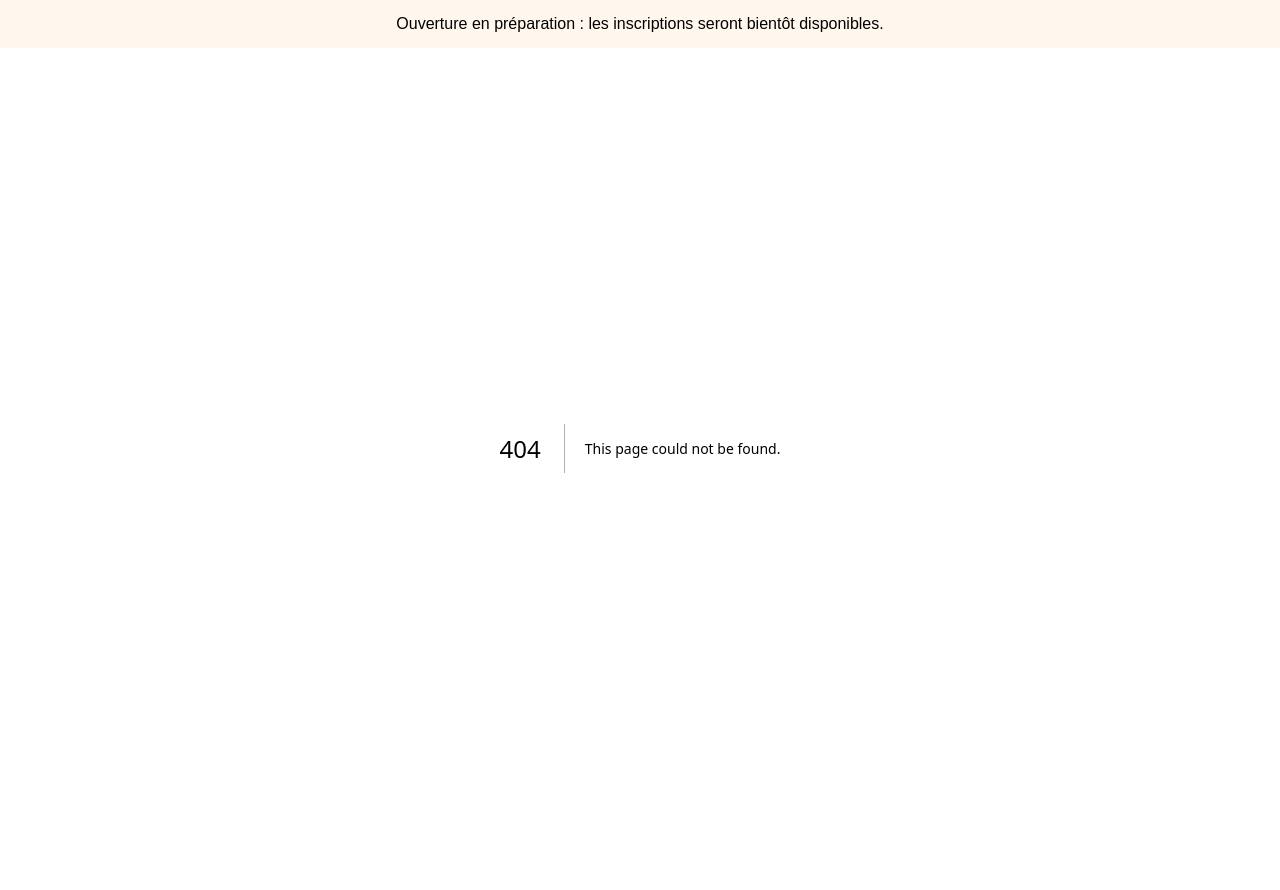
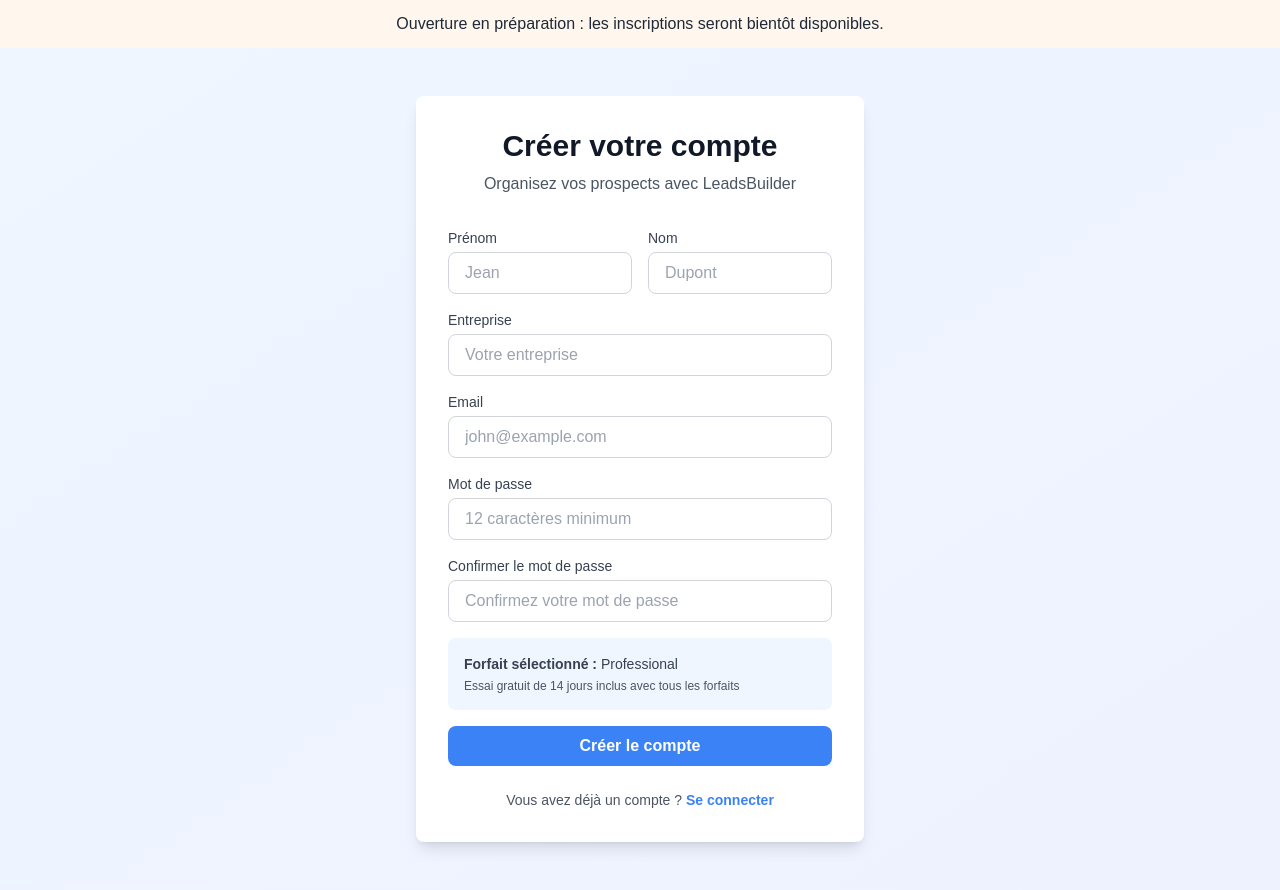
Before and after one commit to infofbentretiens-code/leadsbuilder, a Next.js app: page /auth/signup in a window 1280 px wide. Before the commit this address had no page. Before the commit the page ends 848 px from the top, so only its background shows below. Built offline with nearby package versions, Linux system fonts and the light colour scheme.

Commit message:
Ajouter app/auth/signup

```diff
--- /dev/null
+++ b/app/auth/signup/page.js
@@ -0,0 +1,206 @@
+'use client';
+
+import { useState, Suspense } from 'react';
+import { useRouter, useSearchParams } from 'next/navigation';
+import Link from 'next/link';
+
+function SignupForm() {
+  const router = useRouter();
+  const searchParams = useSearchParams();
+  const planParam = searchParams.get('plan') || 'professional';
+
+  const [formData, setFormData] = useState({
+    email: '',
+    password: '',
+    confirmPassword: '',
+    firstName: '',
+    lastName: '',
+    company: '',
+  });
+
+  const [error, setError] = useState('');
+  const [loading, setLoading] = useState(false);
+
+  const handleChange = (e) => {
+    const { name, value } = e.target;
+    setFormData(prev => ({
+      ...prev,
+      [name]: value,
+    }));
+  };
+
+  const handleSubmit = async (e) => {
+    e.preventDefault();
+    setError('');
+    setLoading(true);
+
+    if (formData.password !== formData.confirmPassword) {
+      setError('Les mots de passe ne correspondent pas');
+      setLoading(false);
+      return;
+    }
+
+    try {
+      const res = await fetch('/api/auth/signup', {
+        method: 'POST',
+        headers: { 'Content-Type': 'application/json' },
+        body: JSON.stringify({
+          email: formData.email,
+          password: formData.password,
+          firstName: formData.firstName,
+          lastName: formData.lastName,
+          company: formData.company,
+          plan: planParam,
+        }),
+      });
+
+      if (!res.ok) {
+        const data = await res.json();
+        throw new Error(data.error || 'Création du compte impossible');
+      }
+
+      router.push('/dashboard');
+    } catch (err) {
+      setError(err.message);
+    } finally {
+      setLoading(false);
+    }
+  };
+
+  return (
+    <div className="min-h-screen bg-gradient-to-br from-blue-50 to-indigo-50 flex items-center justify-center py-12 px-4">
+      <div className="w-full max-w-md bg-white rounded-lg shadow-lg p-8">
+        <h1 className="text-3xl font-bold text-gray-900 mb-2 text-center">
+          Créer votre compte
+        </h1>
+        <p className="text-gray-600 text-center mb-8">
+          Organisez vos prospects avec LeadsBuilder
+        </p>
+
+        {error && (
+          <div className="mb-6 p-4 bg-red-50 border border-red-200 rounded-lg">
+            <p className="text-red-700 text-sm">{error}</p>
+          </div>
+        )}
+
+        <form onSubmit={handleSubmit} className="space-y-4">
+          <div className="grid grid-cols-2 gap-4">
+            <div>
+              <label className="block text-sm font-medium text-gray-700 mb-1">
+                Prénom
+              </label>
+              <input
+                type="text"
+                name="firstName"
+                value={formData.firstName}
+                onChange={handleChange}
+                required
+                className="w-full px-4 py-2 border border-gray-300 rounded-lg focus:ring-2 focus:ring-blue-500 focus:border-transparent outline-none"
+                placeholder="Jean"
+              />
+            </div>
+            <div>
+              <label className="block text-sm font-medium text-gray-700 mb-1">
+                Nom
+              </label>
+              <input
+                type="text"
+                name="lastName"
+                value={formData.lastName}
+                onChange={handleChange}
+                required
+                className="w-full px-4 py-2 border border-gray-300 rounded-lg focus:ring-2 focus:ring-blue-500 focus:border-transparent outline-none"
+                placeholder="Dupont"
+              />
+            </div>
+          </div>
+
+          <div>
+            <label className="block text-sm font-medium text-gray-700 mb-1">
+              Entreprise
+            </label>
+            <input
+              type="text"
+              name="company"
+              value={formData.company}
+              onChange={handleChange}
+              className="w-full px-4 py-2 border border-gray-300 rounded-lg focus:ring-2 focus:ring-blue-500 focus:border-transparent outline-none"
+              placeholder="Votre entreprise"
+            />
+          </div>
+
+          <div>
+            <label className="block text-sm font-medium text-gray-700 mb-1">
+              Email
+            </label>
+            <input
+              type="email"
+              name="email"
+              value={formData.email}
+              onChange={handleChange}
+              required
+              className="w-full px-4 py-2 border border-gray-300 rounded-lg focus:ring-2 focus:ring-blue-500 focus:border-transparent outline-none"
+              placeholder="john@example.com"
+            />
+          </div>
+
+          <div>
+            <label className="block text-sm font-medium text-gray-700 mb-1">
+              Mot de passe
+            </label>
+            <input
+              type="password"
+              name="password"
+              value={formData.password}
+              onChange={handleChange}
+              required
+              className="w-full px-4 py-2 border border-gray-300 rounded-lg focus:ring-2 focus:ring-blue-500 focus:border-transparent outline-none"
+              minLength={12} maxLength={72} autoComplete="new-password" placeholder="12 caractères minimum"
+            />
+          </div>
+
+          <div>
+            <label className="block text-sm font-medium text-gray-700 mb-1">
+              Confirmer le mot de passe
+            </label>
+            <input
+              type="password"
+              name="confirmPassword"
+              value={formData.confirmPassword}
+              onChange={handleChange}
+              required
+              className="w-full px-4 py-2 border border-gray-300 rounded-lg focus:ring-2 focus:ring-blue-500 focus:border-transparent outline-none"
+              placeholder="Confirmez votre mot de passe"
+            />
+          </div>
+
+          <div className="bg-blue-50 p-4 rounded-lg mb-6">
+            <p className="text-sm text-gray-700">
+              <span className="font-semibold">Forfait sélectionné :</span> {planParam.charAt(0).toUpperCase() + planParam.slice(1)}
+            </p>
+            <p className="text-xs text-gray-600 mt-1">
+              Essai gratuit de 14 jours inclus avec tous les forfaits
+            </p>
+          </div>
+
+          <button
+            type="submit"
+            disabled={loading}
+            className="w-full bg-blue-500 hover:bg-blue-600 disabled:bg-gray-400 text-white font-semibold py-2 px-4 rounded-lg transition"
+          >
+            {loading ? 'Création du compte...' : 'Créer le compte'}
+          </button>
+        </form>
+
+        <div className="mt-6 text-center text-sm text-gray-600">
+          Vous avez déjà un compte ?{' '}
+          <Link href="/auth/login" className="text-blue-500 hover:text-blue-600 font-semibold">
+            Se connecter
+          </Link>
+        </div>
+      </div>
+    </div>
+  );
+}
+
+export default function SignupPage(){return <Suspense fallback={<p>Chargement…</p>}><SignupForm /></Suspense>;}
```
